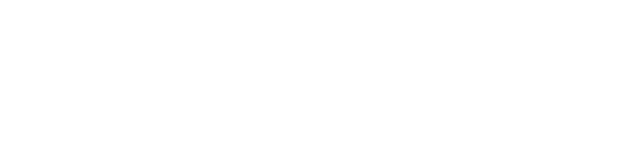
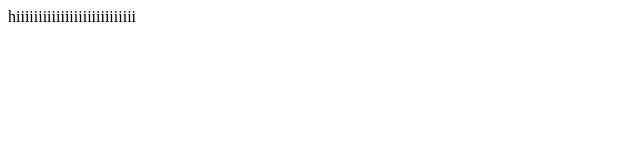
Before and after one commit to hitesh3121/Css-Registration-Page, a plain HTML site: page index.html in a window 1280 px wide. Shown: the whole page, without its empty margins (0-640 px from the left). Drawn offline with Linux system fonts and the light colour scheme.

Commit message:
Second change

```diff
--- a/index.html
+++ b/index.html
@@ -7,6 +7,6 @@
     <title>Document</title>
 </head>
 <body>
-
+    hiiiiiiiiiiiiiiiiiiiiiiiiiii
 </body>
 </html>
```
